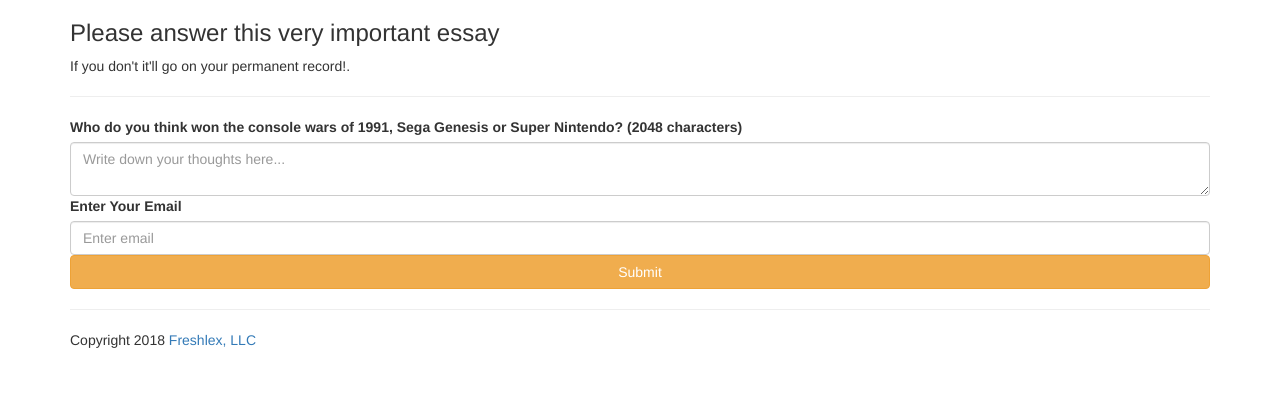
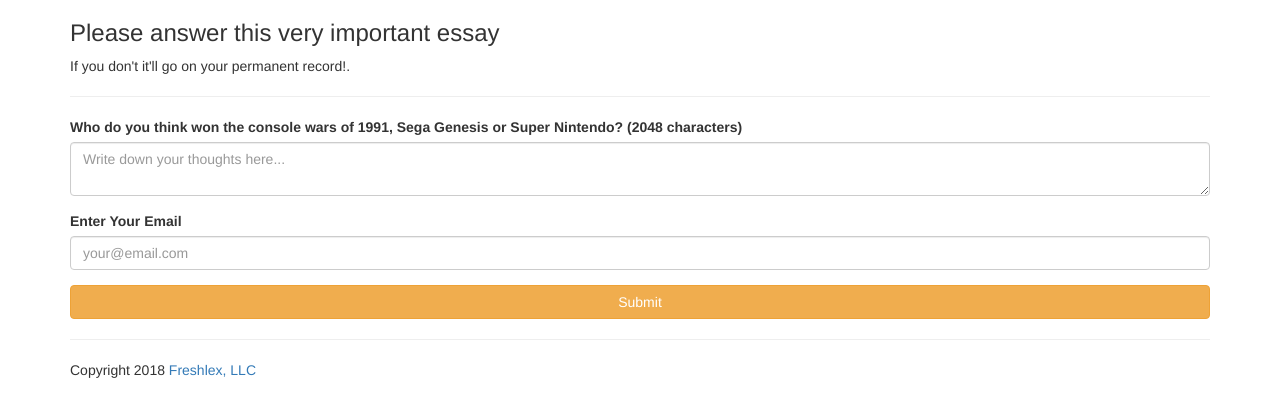
Before and after one commit to hatdropper1977/flask_bootstrap, a Flask app: page / in a window 1280 px wide. Shown: the top 417 px of the page. Run offline with Flask 2, Linux system fonts and the light colour scheme; some libraries are stand-ins or nearby versions.

Commit message:
form_field

```diff
--- a/templates/take_quiz_template.html
+++ b/templates/take_quiz_template.html
@@ -9,8 +8,8 @@
 <form action="" method="post" class="form" role="form">
   {{ form.csrf_token() }}
  <d1>
-   {{ render_field(form.essay_question, class='form-control', placeholder='Write down your thoughts here...') }}
-   {{ render_field(form.email_addr, class='form-control', placeholder='Enter email') }}
+  {{ wtf.form_field(form.essay_question, class='form-control', placeholder='Write down your thoughts here...') }}
+  {{ wtf.form_field(form.email_addr, class='form-control', placeholder='your@email.com') }}
  </d1>
  <p><input type=submit class='btn btn-warning btn-block'>
 </form>
```
Also changed, not shown: other parts of templates/take_quiz_template.html (+0 -1 lines).
